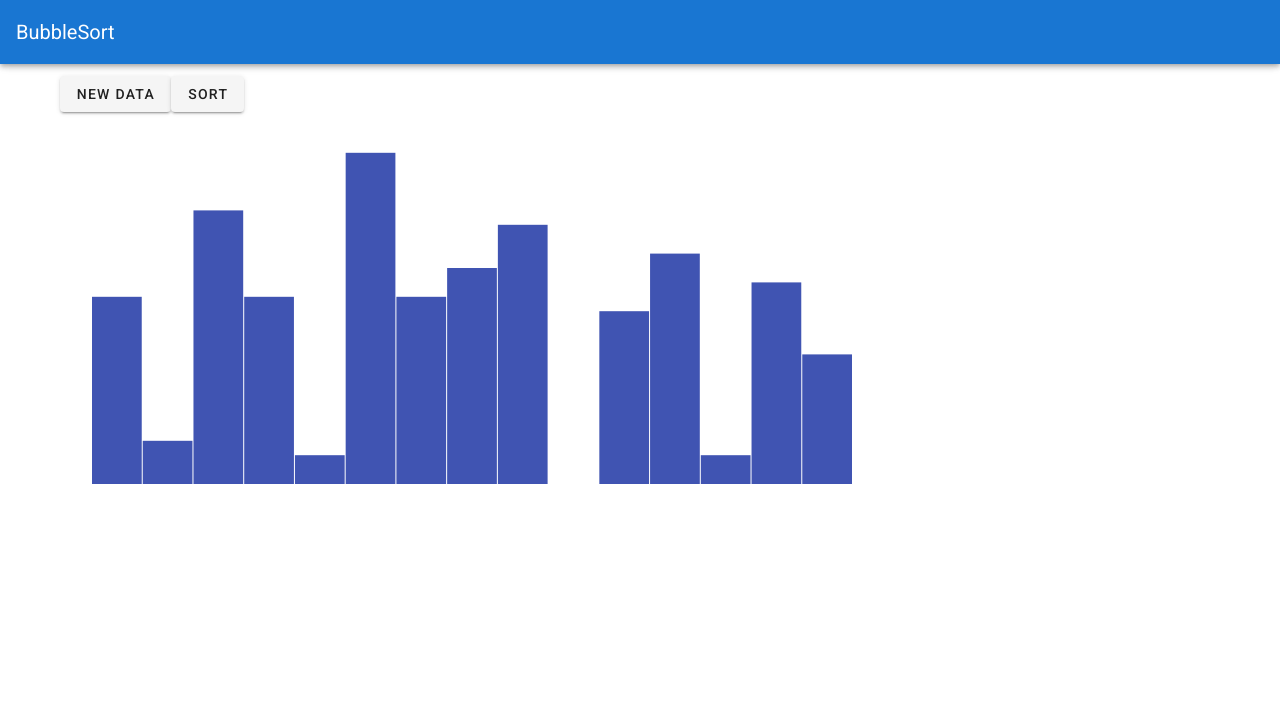
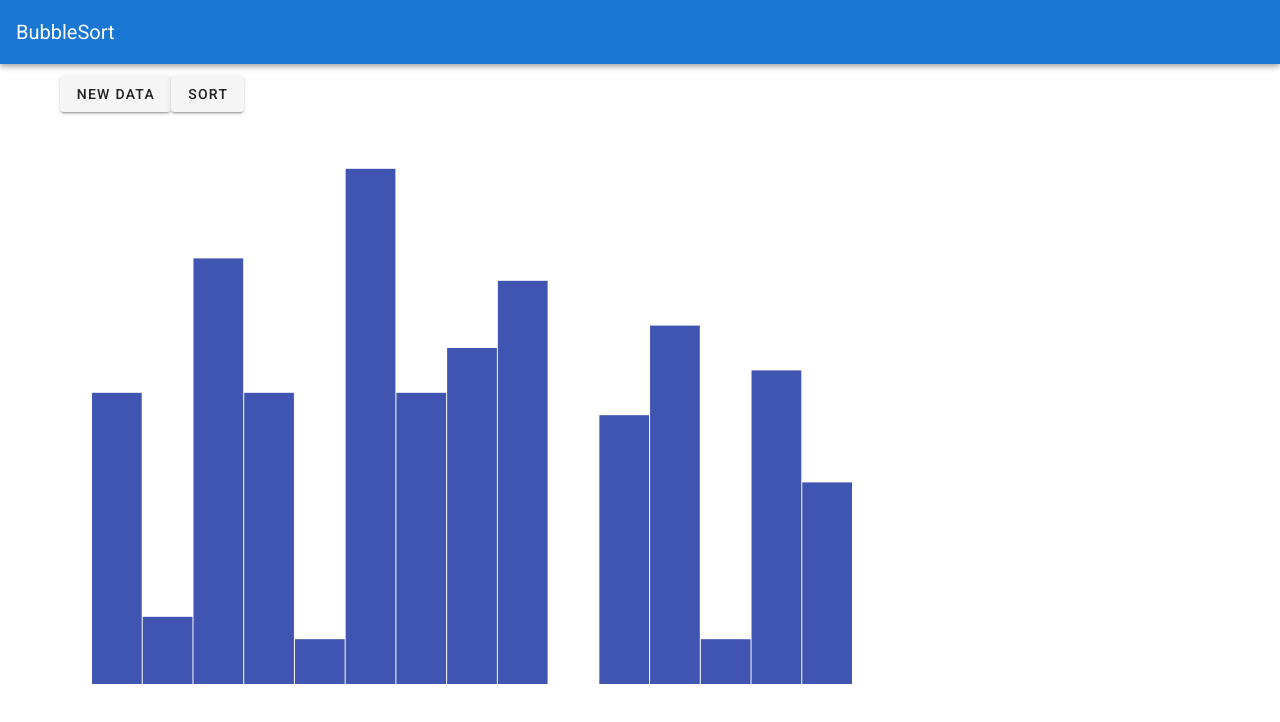
Before and after one commit to MyGitUsername/classic-algorithm-viz, a Vue app: page / in a window 1280 px wide. Shown: the top 722 px of the page. Built offline with nearby package versions, Linux system fonts and the light colour scheme.

Commit message:
refining code

```diff
--- a/src/components/BubbleSort.vue
+++ b/src/components/BubbleSort.vue
@@ -17,36 +17,39 @@ export default {
   components: {
     BubbleSortVisualization
   },
-  maxNumber: 25,
+  maxListSize: 25,
   props: {
     title: String
   },
   data: function () {
     return {
-      listSize: Math.floor(Math.random() * this.$options.maxNumber) + 1,
+      listSize: Math.floor(Math.random() * this.$options.maxListSize) + 1,
       swapPairs: []
     }
   },
   computed: {
     list: function () {
       return Array.from(Array(this.listSize), () =>
-        Math.floor(Math.random() * this.$options.maxNumber)
+        Math.floor(Math.random() * this.$options.maxListSize)
       );
     }
   },
   methods: {
-    /* Return an integer in the range of [0, maxNumber]
+    /* Return an integer in the range of [0, maxListSize]
      * not equal to current listSize
      */
     getRandomListSize() {
       do {
-        var randomListSize = Math.floor(Math.random() * this.$options.maxNumber) + 1;
+        var randomListSize = Math.floor(Math.random() * this.$options.maxListSize) + 1;
       } while (this.listSize === this.randomListSize);
       return randomListSize;
     },
     refreshList: function() {
       this.listSize = this.getRandomListSize();
     },
+    /* Returns a an array of swaps (index pairs) necessary
+       to sort this list
+     */
     bubbleSort: function (arr) {
       let steps = [];
 
@@ -69,4 +72,8 @@ export default {
 }
 </script>
 <style scoped>
+.container {
+  width: 100%;
+  height: 100%;
+}
 </style>
--- a/src/components/BubbleSortVisualization.vue
+++ b/src/components/BubbleSortVisualization.vue
@@ -1,6 +1,6 @@
 <template>
   <v-container>
-    <svg id="barChart" :width="svgWidth" :height="svgHeight">
+    <svg id="barChart" ref="barChart">
       <g>
       <rect
         v-for="rect in rects"
@@ -33,9 +33,6 @@ export default {
   margins: { left: 20, right: 20, top: 20, bottom: 20 },
   data: function () {
     return {
-      // TODO: don't hardcode, make adjust to size of window?
-      svgWidth: 800,
-      svgHeight: 400,
       rects: [],
       delay: 0
     }
@@ -43,24 +40,25 @@ export default {
   watch: {
     list: function () {
       this.initializeRects();
-     },
+    },
     swapPairs: function () {
+      this.delay = 0;
       this.swapPairs.forEach((v) => {
-        this.swapBars(v[0], v[1], 30)
+        this.swapBars(v[0], v[1], 100);
       });
     }
   },
   computed: {
     graphWidth: function () {
-      return this.svgWidth - this.$options.margins.left - this.$options.margins.right;
+      return 800 - this.$options.margins.left - this.$options.margins.right;
     },
     graphHeight: function () {
-      return this.svgHeight - this.$options.margins.top - this.$options.margins.bottom;
+      return 600 - this.$options.margins.top - this.$options.margins.bottom;
     },
     linearScale: function () {
       return d3
         .scaleLinear()
-        .domain([0, this.$parent.$options.maxNumber])
+        .domain([0, this.$parent.$options.maxListSize])
         .range([0, this.graphHeight]);
     }
   },
@@ -101,4 +99,12 @@ export default {
 }
 </script>
 <style scoped>
+.container {
+  width: 100%;
+  height: 100%;
+}
+#barChart {
+  width: 100%;
+  height: 100%;
+}
 </style>
```
